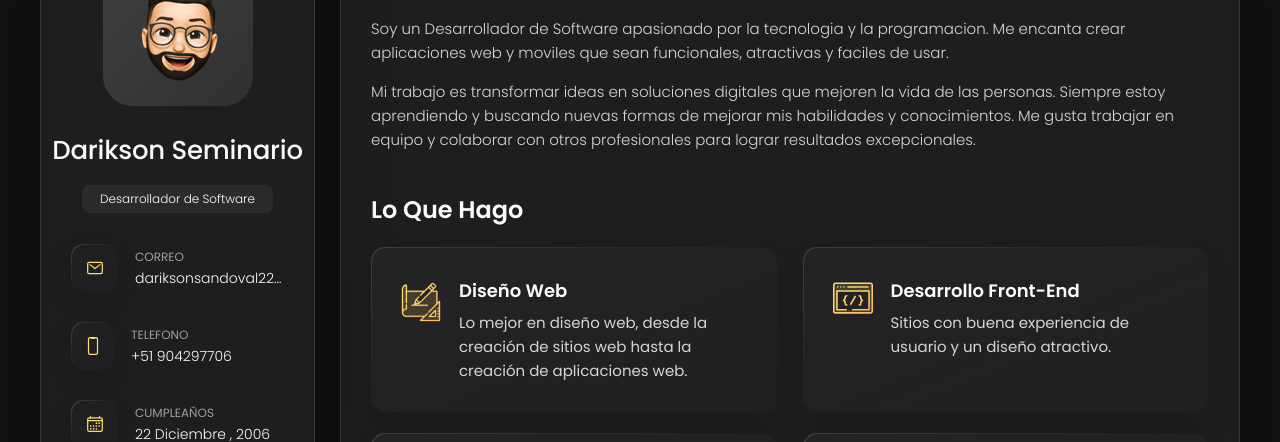
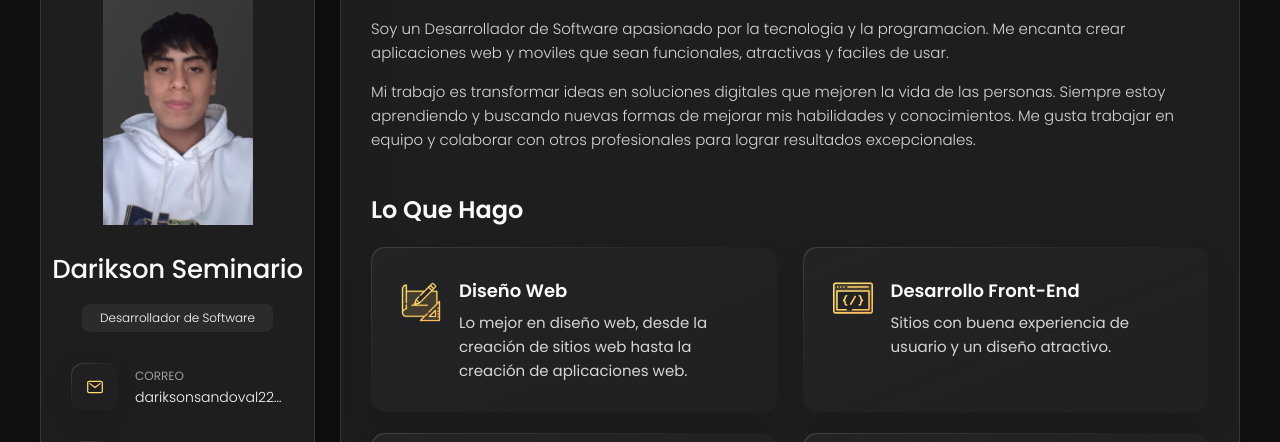
Before and after one commit to Darikdev/Mi_Portafolio, a plain HTML site: page index.html in a window 1280 px wide. Shown: the part 162-604 px from the top of the page. Drawn offline with nearby package versions, Linux system fonts and the light colour scheme.

Commit message:
añadiendo_mi_perfil

```diff
--- a/index.html
+++ b/index.html
@@ -42,7 +42,7 @@
       <div class="sidebar-info">
 
         <figure class="avatar-box">
-          <img src="./assets/images/my-avatar.png" alt="Darikson Seminario" width="80">
+          <img src="./assets/images/darik_avatar.png" alt="Darikson Seminario" width="80">
         </figure>
 
         <div class="info-content">
```
Also changed, not shown: assets/images/darik_avatar.png (added), 2 other files.
